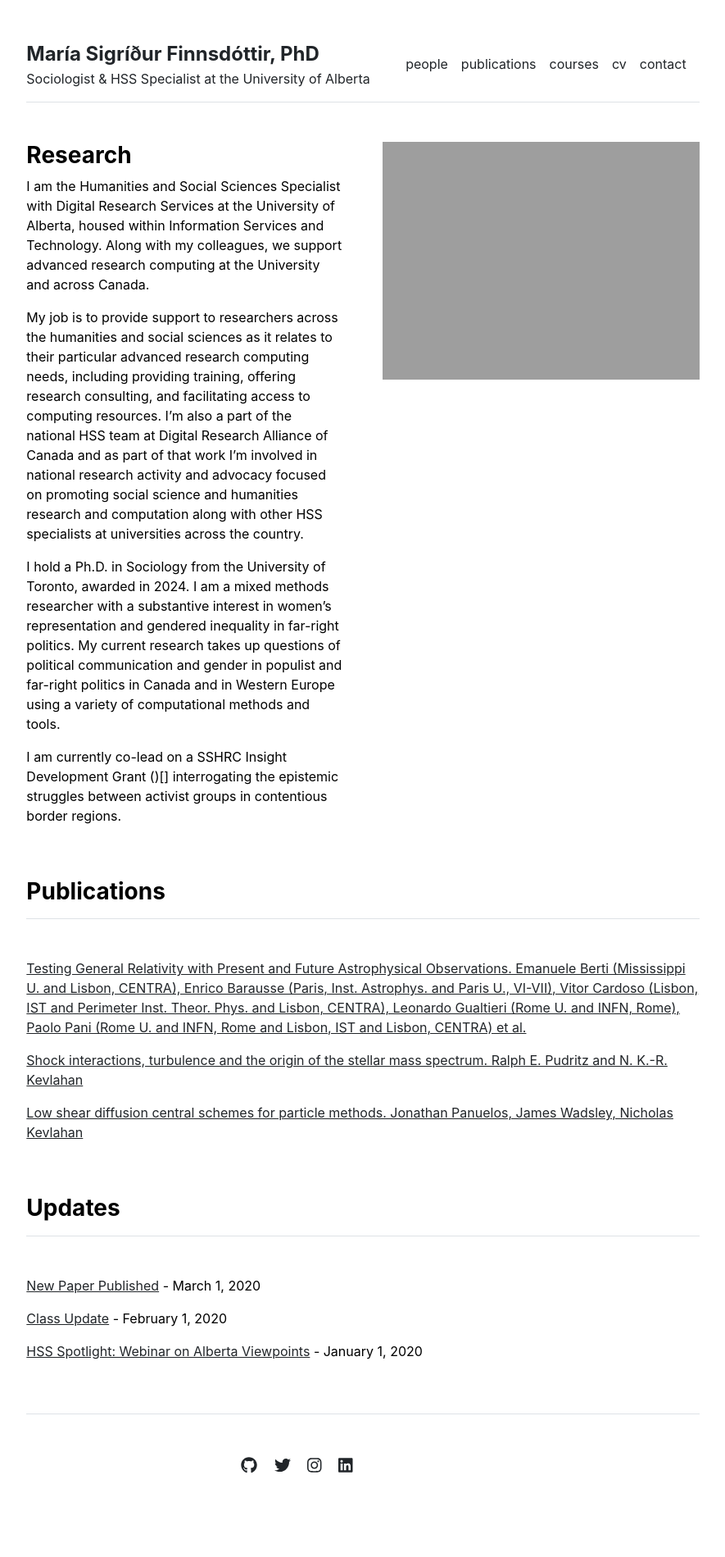
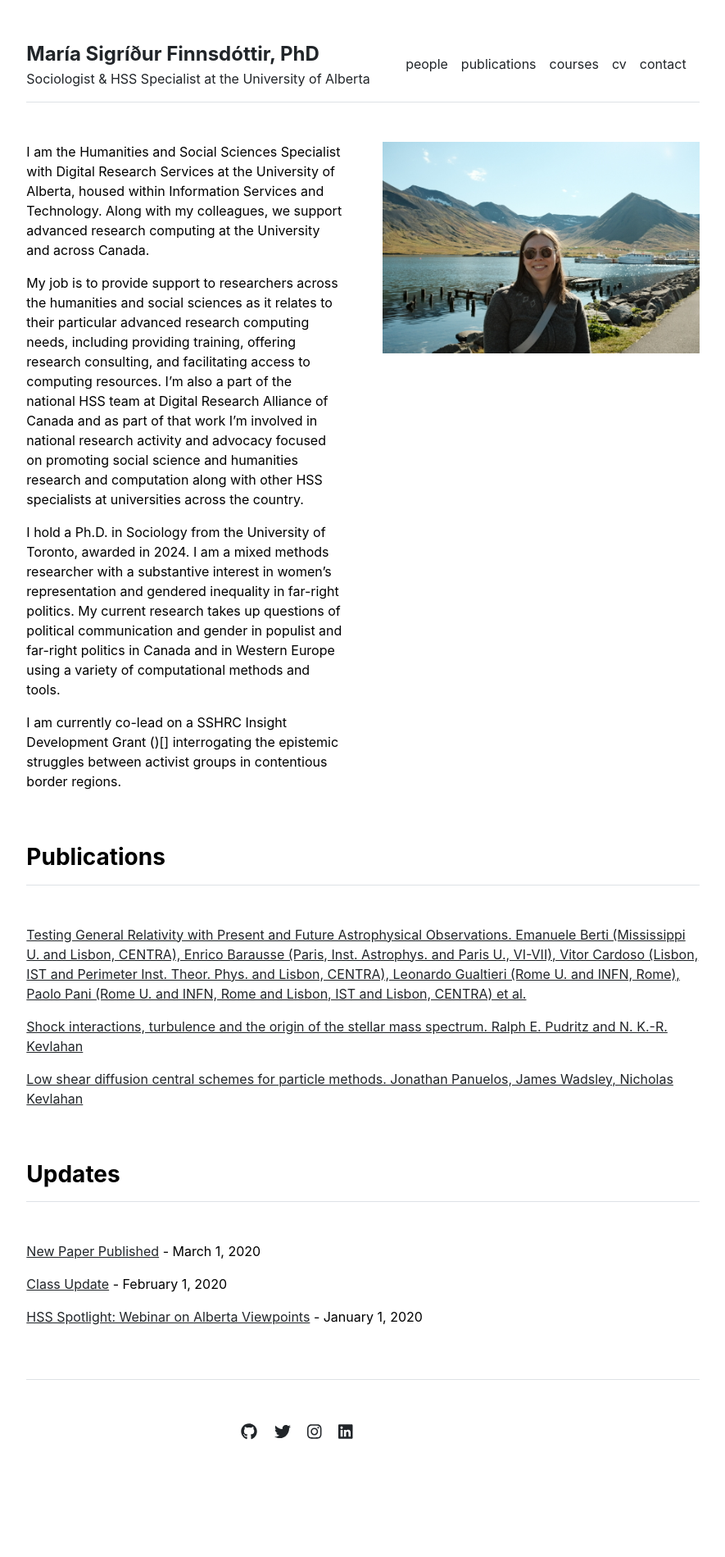
Before and after one commit to finnsdottir/finnsdottir.github.io, a Jekyll site: the page built from index.md, in a window 1280 px wide. Shown: the whole page at 82% size, without its empty margins (197-1082 px from the left). Built offline with Jekyll 4.4.1, drawn with Linux system fonts in a browser that asks for light colours; after the commit the page ends 1857 px from its top, so only the background shows below that.

Commit message:
updating home with new pic

```diff
--- a/_layouts/home.html
+++ b/_layouts/home.html
@@ -4,11 +4,10 @@
 
 <div class="row g-5 mb-5">
   <div class="col-md-6">
-    <h3 class="fw-bold">Research</h3>
     {{ content }}
   </div>
   <div class="col-md-6">
-    <img src="{{ site.github.url }}/assets/img/home.jpg" alt="Home" width="100%">
+    <img src="{{ site.github.url }}/assets/img/profilepic.jpeg" alt="Home" width="100%">
   </div>
 </div>
 
```
